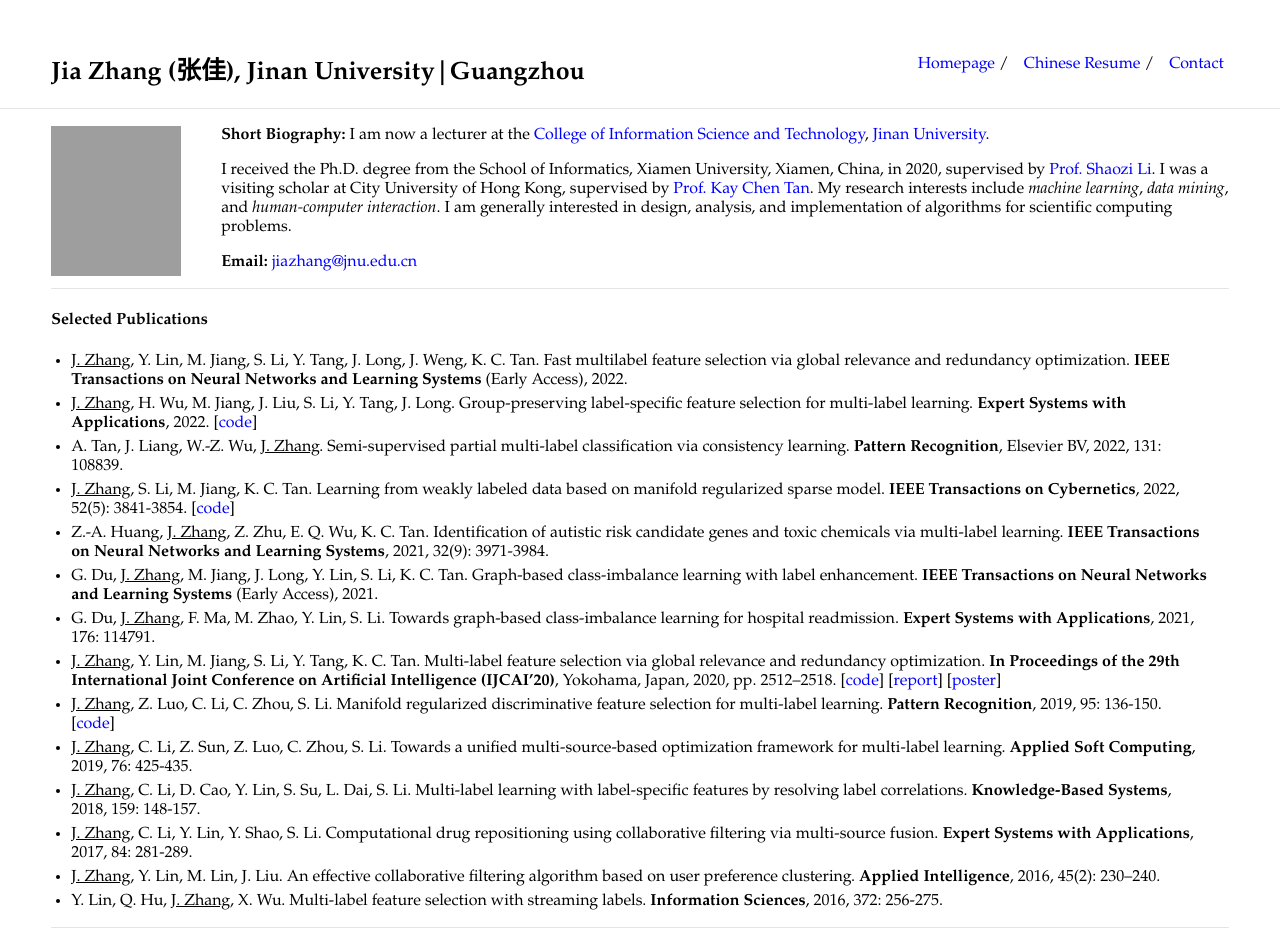
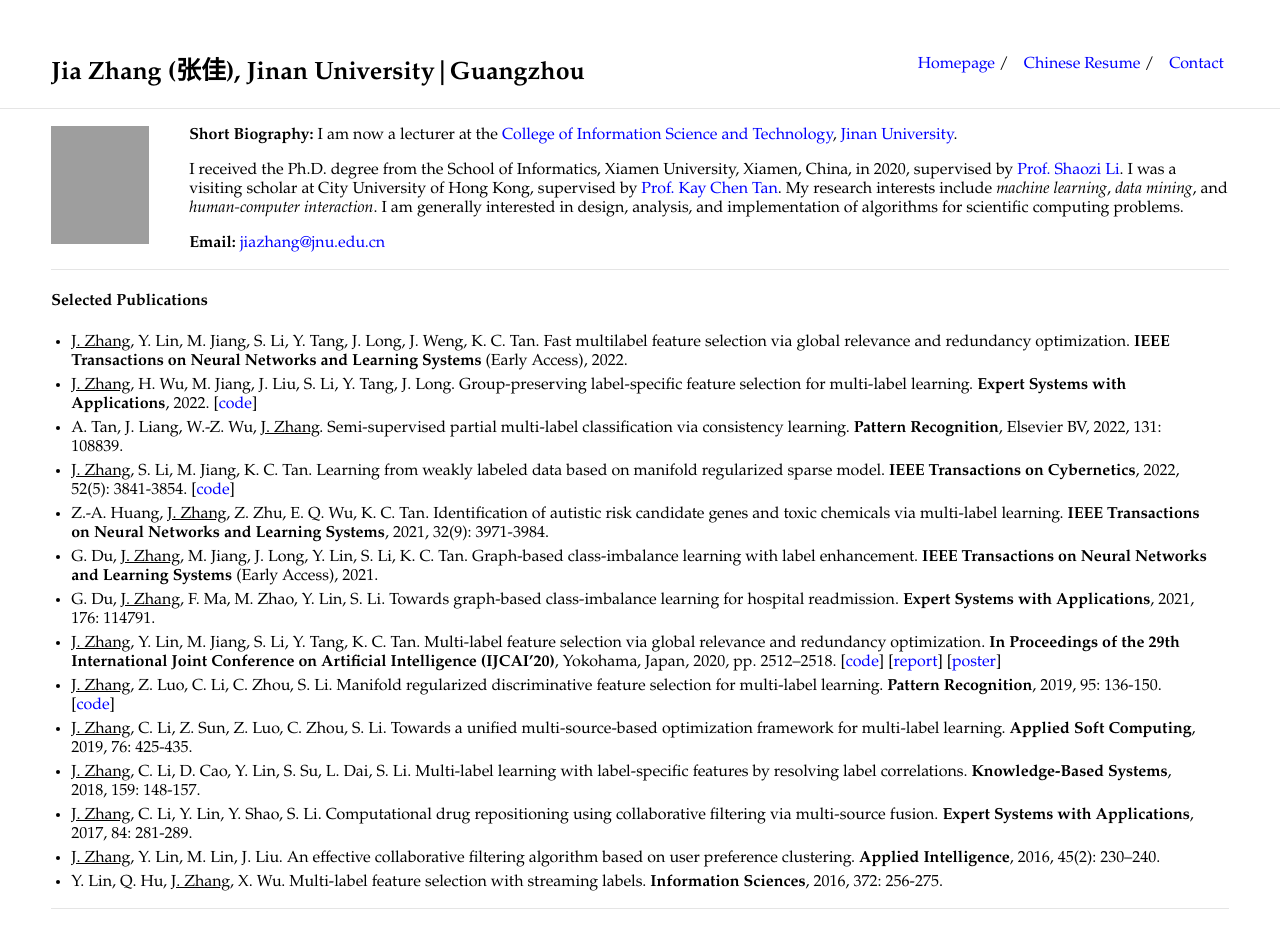
Before and after one commit to jiazhang-ml/jiazhang-ml.github.io, a Jekyll site: the page built from index.md, in a window 1280 px wide. Shown: the top 930 px of the page. Built offline with Jekyll 4.4.1, drawn with Linux system fonts in a browser that asks for light colours; grey boxes are pictures that could not be loaded.

Commit message:
Update typography.scss

```diff
--- a/_sass/typography.scss
+++ b/_sass/typography.scss
@@ -37,8 +37,8 @@
         font-style: italic;
     }
     .profile-picture {
-        height: 150px;
-        width: 130px;
+        height: 118px;
+        width: 98px;
         position: relative;
         margin: 0px 40px 10px 0px;
         float: left;
```
